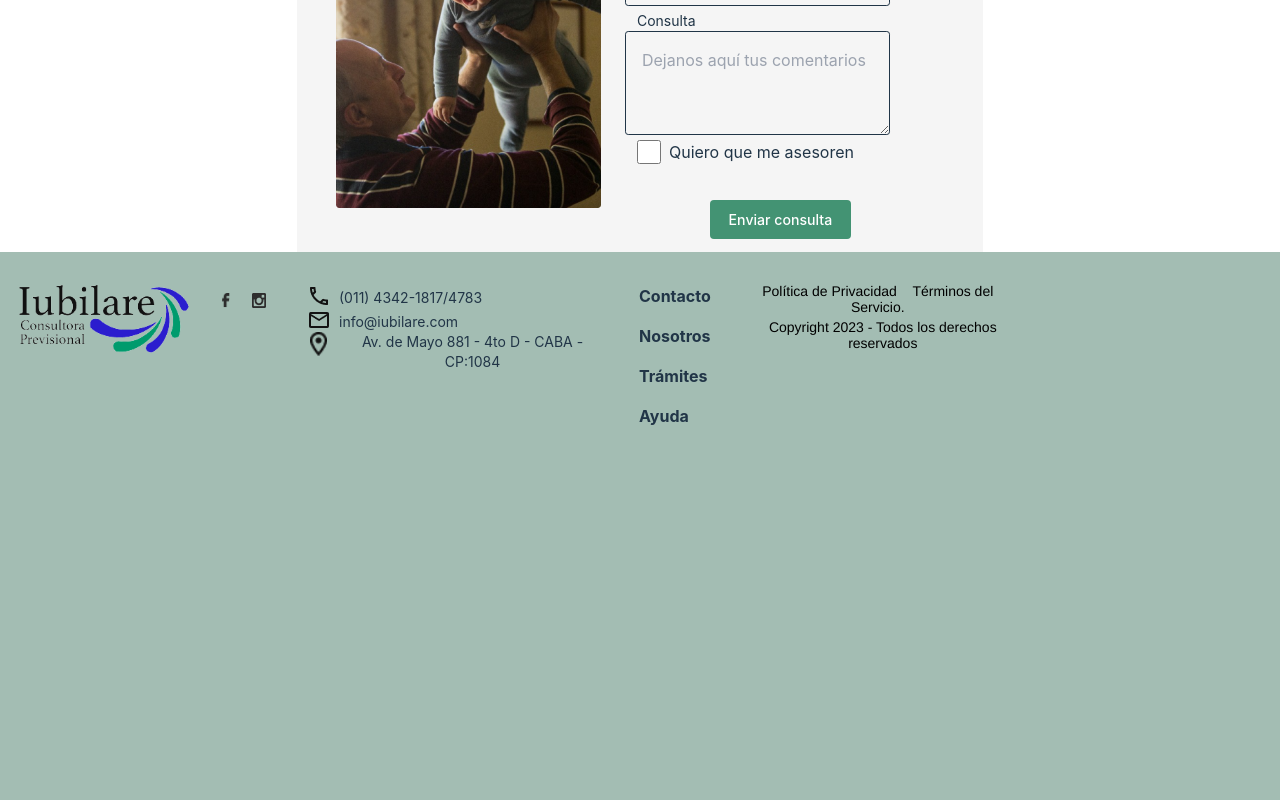
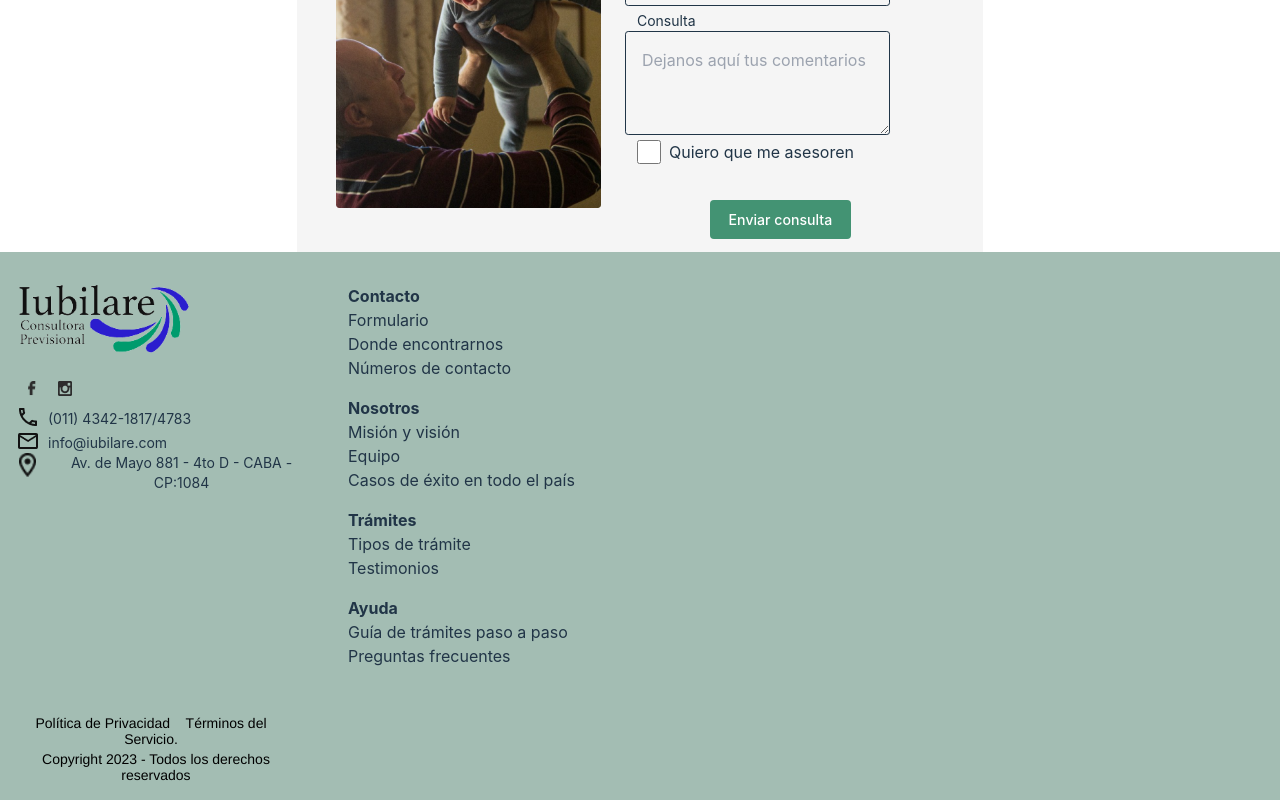
Before and after one commit to FooTalent/iubilare, a React (Vite) app: page / in a window 1280 px wide. Shown: the part 2203-3003 px from the top of the page. Built offline with nearby package versions, Linux system fonts and the light colour scheme.

Commit message:
fix/footer fix tab footer tablet/desktop versions

```diff
--- a/src/components/footer/Footer.tsx
+++ b/src/components/footer/Footer.tsx
@@ -1,39 +1,21 @@
-import {useState} from 'react';
+import { useState } from "react";
+
 
 const Footer = (): JSX.Element => {
-    const [open, setOpen] = useState([false, false, false, false]);
 
-  const handleClic = (index: number) => {
-    const newState = [...open];
-    newState[index] = !newState[index];
-    setOpen(newState);
-  };
+    const [contacto, setContacto] = useState(false);
+    const [nosotros, setNosotros] = useState(false);
+    const [tramites, setTramites] = useState(false);
+    const [ayuda, setAyuda] = useState(false);
 
-  const lists = [
-    {
-      title: "Contacto",
-      elements: ["Formulario", "Dónde encontrarnos", "Números de contacto"]
-    },
-    {
-      title: "Nosotros",
-      elements: ["Misión y visión", "Equipo", "Casos de éxito en todo el país"]
-    },
-    {
-      title: "Trámites",
-      elements: ["Tipos de trámite", "Testimonios"]
-    },
-    {
-      title: "Ayuda",
-      elements: ["Guía de trámites paso a paso", "Preguntas frecuentes"]
-    }
-  ];
 
 
     return (
         /* w-[360px]  */
         <div className="flex flex-wrap h-[548px] items-start gap-[32px_32px] pt-[32px] pb-[36px] px-[16px] relative bg-[#a3bdb3]">
 
-        <div className='flex flex-row'>
+        <div className='md:flex md:flex-col '>
+        <div className='flex flex-row  md:flex-col'>
         <div className="relative w-[194px] h-[88px]">
                 <div className="relative w-[174px] h-[78px] -top-px">
                     <div className="absolute w-[174px] h-[78px] top-0 left-0">
@@ -94,28 +76,46 @@ const Footer = (): JSX.Element => {
                     </div>
                 </div>
             </div>
+        </div>
+
 
 
 
             <div className="Footer flex flex-col justify-start">
-            {lists.map((list, index) => (
-                <div key={index} className='mb-4'>
-                    <h2 className='text-left font-bold cursor-pointer' onClick={() => handleClic(index)}>
-                        {list.title}
-                    </h2>
-                    {open[index] && (
-                <ul>
-                    {list.elements.map((element, i) => (
-                    <li key={i} className='list-none pl-0 flex'>
-                        {element}
-                    </li>
-                            ))}
-                        </ul>
-                    )}
-                </div>
-                ))}
+            <div className='mb-4'>
+                    <h2 className='text-left font-bold cursor-pointer' onClick={()=> {setContacto(!contacto)} }>Contacto</h2>
+                    <ul className={`text-left md:block ${contacto ? 'block' : 'hidden'}`}>
+                        <li>Formulario</li>
+                        <li>Donde encontrarnos</li>
+                        <li>Números de contacto</li>
+                    </ul>
             </div>
-            <div className="inline-flex flex-col items-start gap-[4px] relative flex-[0_0_auto]">
+            <div className='mb-4'>
+                    <h2 className='text-left font-bold cursor-pointer' onClick={() => setNosotros(!nosotros)}>Nosotros</h2>
+                    <ul className={`text-left md:block ${nosotros ? 'block' : 'hidden'}`}>
+                        <li>Misión y visión</li>
+                        <li>Equipo</li>
+                        <li>Casos de éxito en todo el país</li>
+                    </ul>
+            </div>
+            <div className='mb-4'>
+                    <h2 className='text-left font-bold cursor-pointer' onClick={() => setTramites(!tramites)}>Trámites</h2>
+                    <ul className={`text-left md:block ${tramites ? 'block' : 'hidden'}`}>
+                        <li>Tipos de trámite</li>
+                        <li>Testimonios</li>
+                    </ul>
+            </div>
+            <div className='mb-4'>
+                    <h2 className='text-left font-bold cursor-pointer' onClick={() => {setAyuda(!ayuda)}}>Ayuda</h2>
+                    <ul className={`text-left md:block ${ayuda ? 'block' : 'hidden'}`}>
+                        <li>Guía de trámites paso a paso</li>
+                        <li>Preguntas frecuentes</li>
+                    </ul>
+            </div>
+            </div>
+
+
+            <div className="flex w-full flex-col items-start gap-[4px] relative flex-[0_0_auto]">
                 <p className="relative w-[270px] mt-[-1.00px] [font-family:'Source_Sans_Pro-Regular',Helvetica] font-normal text-black text-[14px] tracking-[0] leading-[normal]">
                     Política de Privacidad&nbsp;&nbsp;&nbsp;&nbsp;Términos del Servicio.
                 </p>
```
